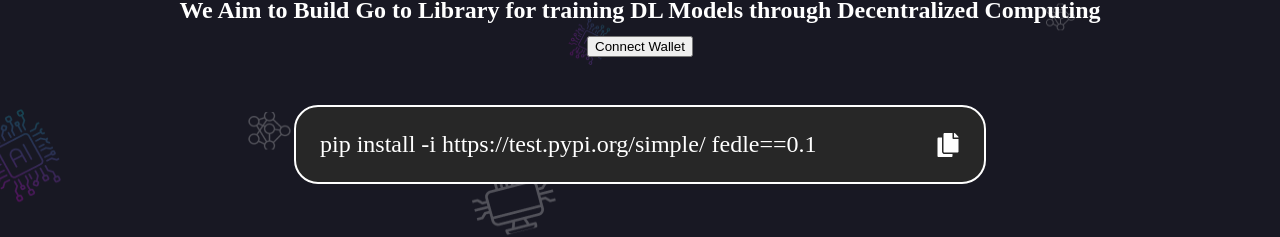
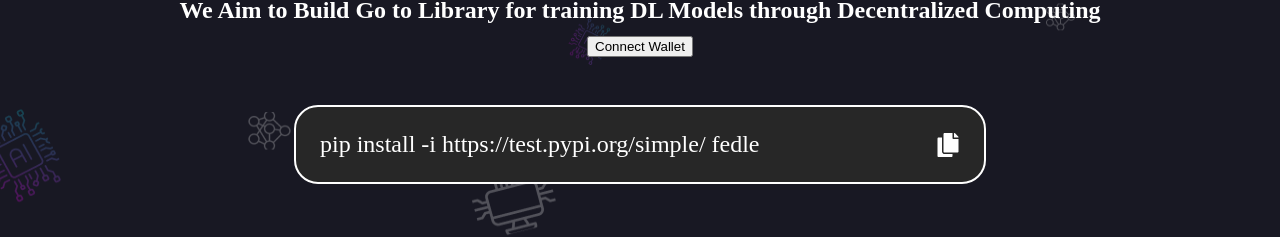
Before and after one commit to star-gazer111/fedle, a React (Create React App) app: page / in a window 1280 px wide. Shown: the part 212-449 px from the top of the page. Built offline with nearby package versions, Linux system fonts and the light colour scheme.

Commit message:
Fixed some minor UI and setup bugs

```diff
--- a/src/App.jsx
+++ b/src/App.jsx
@@ -6,7 +6,7 @@ import './style/App.css';
 import './index.css';
 
 function App() {
-  const textToCopy = 'pip install -i https://test.pypi.org/simple/ fedle==0.1';
+  const textToCopy = 'pip install -i https://test.pypi.org/simple/ fedle';
   const tagline = "We Aim to Build Go to Library for training DL Models through Decentralized Computing";
 
   const [typedText, setTypedText] = useState('');
```
Also changed, not shown: 4 other files (tests, documents, lock files or other folders).
